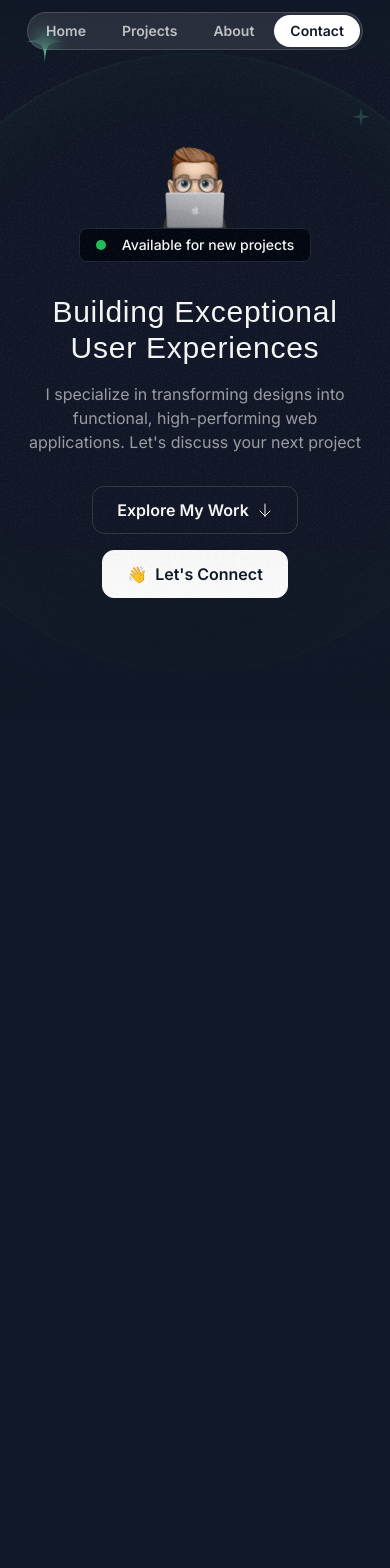
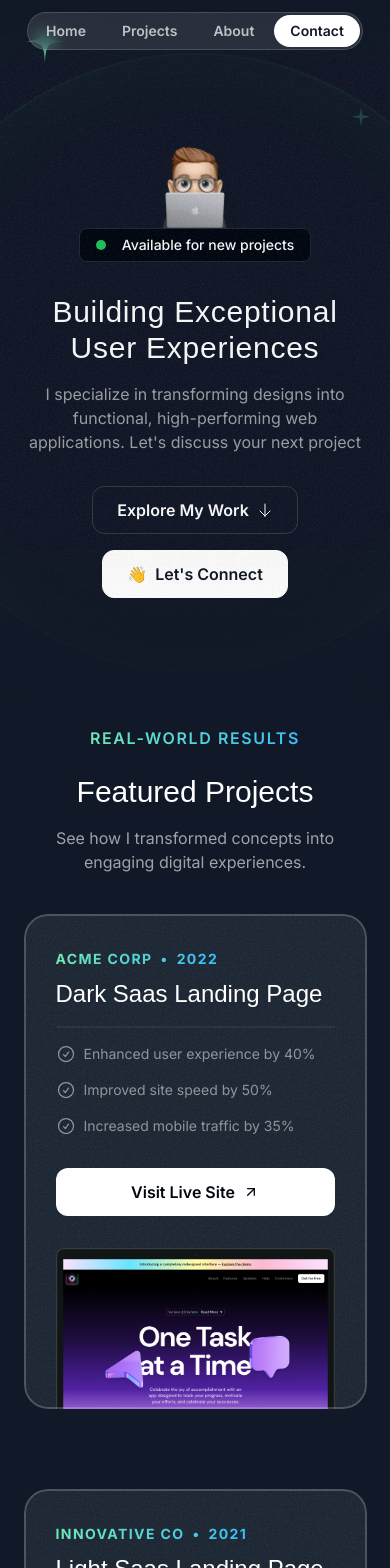
Before and after one commit to ashinpchandran/portfolio-website-nextjs, a Next.js app in the folder starter-template/: page / in a window 390 px wide. Shown: the top 1568 px of the page. Before the commit the page ends 973 px from the top, so only its background shows below. Built offline with nearby package versions, Linux system fonts and the light colour scheme; a web font is replaced by a local one.

Commit message:
featured projects almost done

```diff
--- a/starter-template/src/app/globals.css
+++ b/starter-template/src/app/globals.css
@@ -2,12 +2,18 @@
 @tailwind components;
 @tailwind utilities;
 
-@layer base{
-    .nav-item{
+@layer base {
+    .nav-item {
         @apply px-4 py-1.5 rounded-full text-white/70 text-sm font-semibold hover:bg-white/10 hover:text-white transition duration-300;
     }
 
-    .hero-ring{
+    .hero-ring {
         @apply absolute inset-0 border-2 top-1/2 left-1/2 -translate-x-1/2 -translate-y-1/2 rounded-full border-emerald-300/5 shadow-[0_0_80px_inset] shadow-emerald-300/5;
     }
 }
+
+@layer utilities {
+    .container {
+        @apply lg:max-w-5xl;
+    }
+}
--- a/starter-template/src/app/page.tsx
+++ b/starter-template/src/app/page.tsx
@@ -1,11 +1,13 @@
 import { Header } from "@/sections/Header";
 import { HeroSection } from "@/sections/Hero";
+import { ProjectsSection } from "@/sections/Projects";
 
 export default function Home() {
   return (
     <div>
-      <Header/>
-      <HeroSection/>
+      <Header />
+      <HeroSection />
+      <ProjectsSection />
     </div>
   );
 }
--- a/starter-template/src/sections/Projects.tsx
+++ b/starter-template/src/sections/Projects.tsx
@@ -1,6 +1,10 @@
 import darkSaasLandingPage from "@/assets/images/dark-saas-landing-page.png";
 import lightSaasLandingPage from "@/assets/images/light-saas-landing-page.png";
 import aiStartupLandingPage from "@/assets/images/ai-startup-landing-page.png";
+import Image from "next/image";
+import CheckCircleIcon from "@/assets/icons/check-circle.svg";
+import ArrowUpRightIcon from "@/assets/icons/arrow-up-right.svg";
+import grainImage from '@/assets/images/grain.jpg';
 
 const portfolioProjects = [
   {
@@ -42,5 +46,72 @@
 ];
 
 export const ProjectsSection = () => {
-  return <div>Projects Section</div>;
+  return (
+    <section className="pb-16 lg:py-24">
+      <div className="container">
+        <div className="flex justify-center">
+          <p className="uppercase font-semibold tracking-widest bg-gradient-to-r from-emerald-300 to-sky-400 text-center text-transparent bg-clip-text">
+            Real-world Results
+          </p>
+        </div>
+        <h2 className="font-serif text-3xl md:text-5xl text-center mt-6">
+          Featured Projects
+        </h2>
+        <p className="text-center md:text-lg lg:text-xl text-white/60 mt-4 max-w-md mx-auto">
+          See how I transformed concepts into engaging digital experiences.
+        </p>
+        <div className="mt-10 md:mt-20 flex flex-col gap-20">
+          {portfolioProjects.map(project => (
+            <div
+              key={project.title}
+              className="bg-gray-800 rounded-3xl relative z-0
+              overflow-hidden after:z-10 after:content-[''] after:absolute
+              after:inset-0 after:outline-2 after:outline
+              after:-outline-offset-2 after:rounded-3xl after:outline-white/20
+              px-8 pt-8 md:pt-12 md:px-10 after:pointer-events-none"
+            >
+              <div
+                className="absolute inset-0 -z-10 opacity-5"
+                style={{
+                  backgroundImage: `url(${grainImage.src})`
+                }}
+              ></div>
+              <div className="lg:grid lg:grid-cols-2">
+                <div>
+                  <div className="bg-gradient-to-r from-emerald-300 to-sky-400 inline-flex gap-2 font-bold uppercase
+                tracking-widest text-sm text-transparent bg-clip-text">
+                    <span>{project.company}</span>
+                    <span>&bull;</span>
+                    <span>{project.year}</span>
+                  </div>
+
+                  <h3 className="font-serif text-2xl mt-2 md:mt-5 md:text-4xl">{project.title}</h3>
+                  <hr className="border-t-2 border-white/5 mt-4 md:mt-5" />
+                  <ul className="flex flex-col gap-4 mt-4 md:mt-5">
+                    {project.results.map(result => (
+                      <li className="flex gap-2 text-sm md:text-base text-white/50">
+                        <CheckCircleIcon className="size-5 md:size-6" />
+                        <span>{result.title}</span>
+                      </li>
+                    ))}
+                  </ul>
+                  <a href={project.link}>
+                    <button className="bg-white text-gray-950 h-12 w-full md:w-auto px-6 rounded-xl font-semibold inline-flex
+                      items-center justify-center gap-2 mt-8"
+                    >
+                      <span>Visit Live Site</span>
+                      <ArrowUpRightIcon className="size-4" />
+                    </button>
+                  </a>
+                </div>
+                <div>
+                  <Image src={project.image} alt={project.title} className="mt-8 -mb-4 md:-mb-0" />
+                </div>
+              </div>
+            </div>
+          ))}
+        </div>
+      </div>
+    </section>
+  );
 };
```
